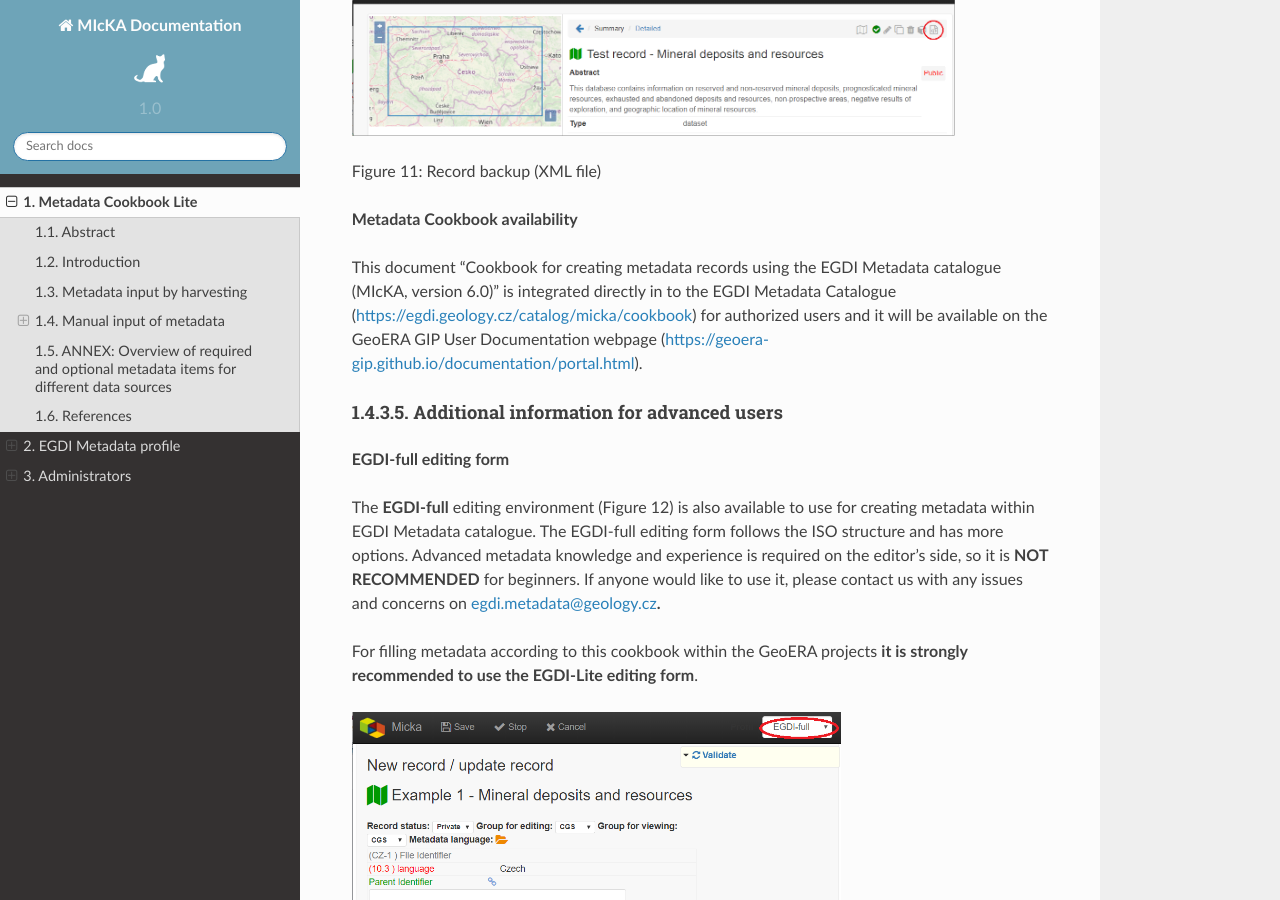
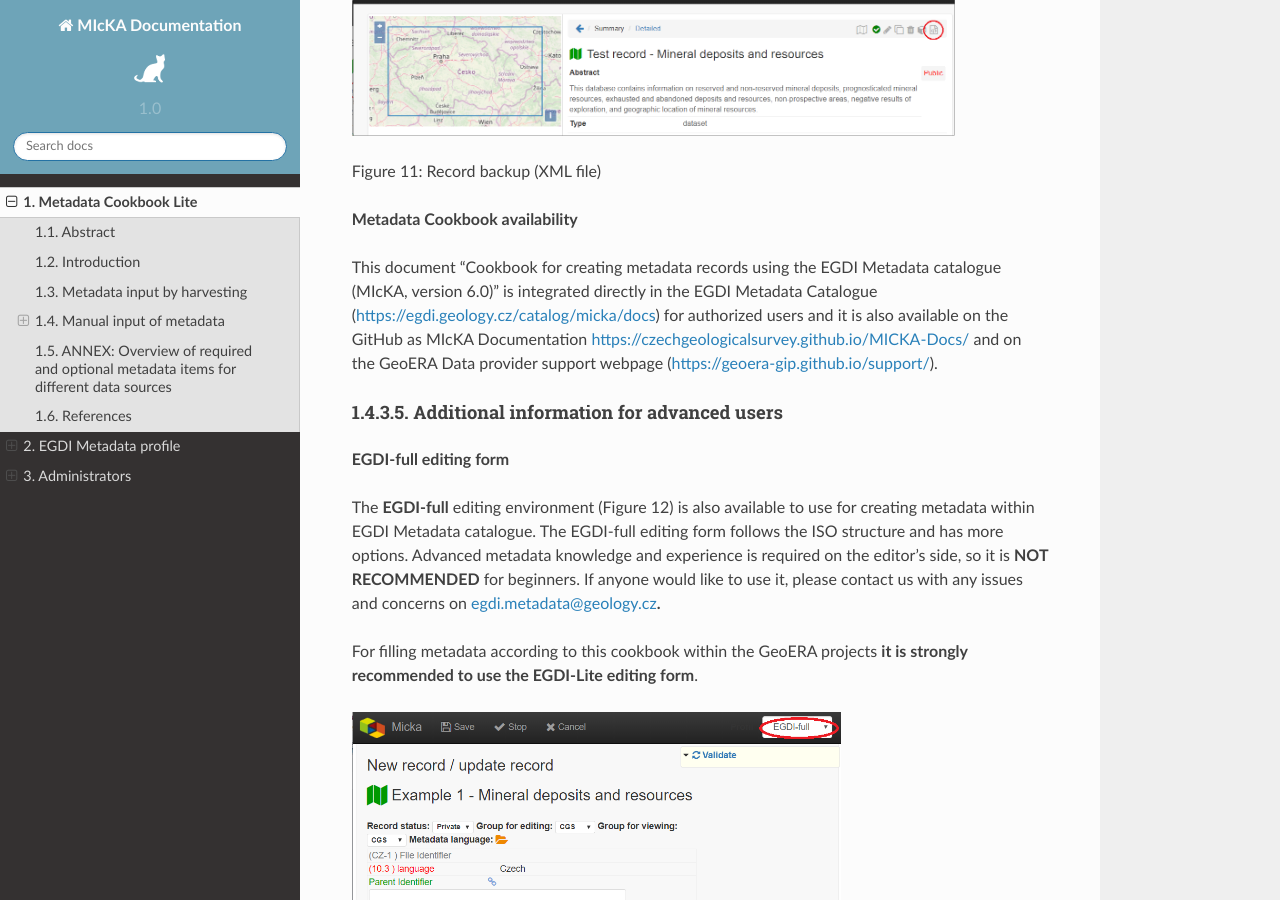
Before and after one commit to CzechGeologicalSurvey/MICKA-Docs, a Sphinx documentation site: the page built from docs/mickacookbooklite.rst, in a window 1280 px wide and 900 px high, scrolled down 19346 px. Built offline with Sphinx 7.4.7 and the Read the Docs theme 2.0.0, drawn with Linux system fonts in a browser that asks for light colours.

Commit message:
Update mickacookbooklite.rst

```diff
--- a/docs/mickacookbooklite.rst
+++ b/docs/mickacookbooklite.rst
@@ -705,12 +705,11 @@
 
 .. _section-20:
 
-This document “Cookbook for creating metadata records using the EGDI
-Metadata catalogue (MIcKA, version 6.0)” is integrated directly in to
-the EGDI Metadata Catalogue
-(https://egdi.geology.cz/catalog/micka/cookbook) for authorized users
-and it will be available on the GeoERA GIP User Documentation webpage
-(https://geoera-gip.github.io/documentation/portal.html).
+This document “Cookbook for creating metadata records using the EGDI Metadata catalogue
+(MIcKA, version 6.0)” is integrated directly in the EGDI Metadata Catalogue
+(https://egdi.geology.cz/catalog/micka/docs) for authorized users and it is also available
+on the GitHub as MIcKA Documentation https://czechgeologicalsurvey.github.io/MICKA-Docs/
+and on the GeoERA Data provider support webpage (https://geoera-gip.github.io/support/).
 
 Additional information for advanced users
 ~~~~~~~~~~~~~~~~~~~~~~~~~~~~~~~~~~~~~~~~~
```
